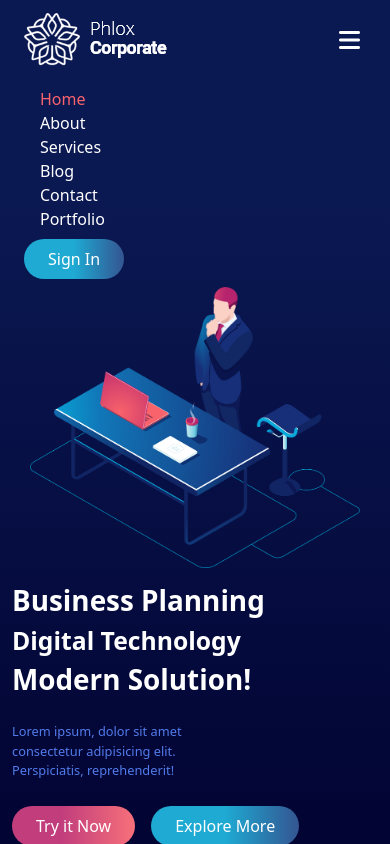
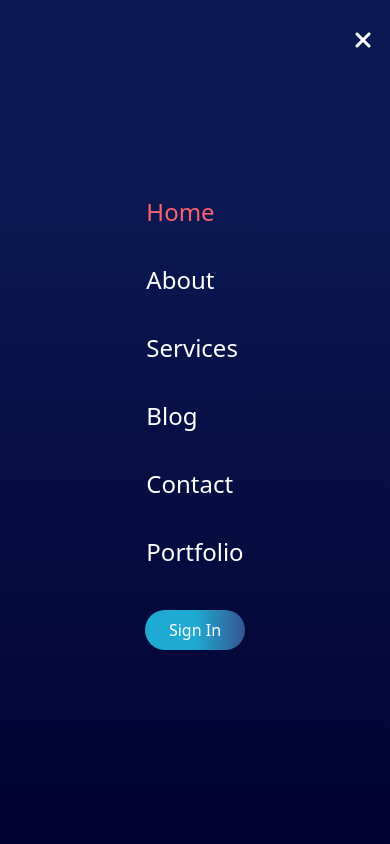
Before and after one commit to AntonioLoco/proj-html-vuejs, a Vue app: page / in a window 390 px wide. Both pictures are taken after a click on the button 349 px from the left and 39 px from the top of the page. Shown: the top 844 px of the page. Built offline with nearby package versions, Linux system fonts and the light colour scheme.

Commit message:
Fixed Hamburger menu

```diff
--- a/src/App.vue
+++ b/src/App.vue
@@ -22,5 +22,4 @@ export default{
 <style lang="scss">
 // Import General style
 @use "./styles/general.scss" as *;
-
 </style>
--- a/src/components/AppHeader.vue
+++ b/src/components/AppHeader.vue
@@ -18,8 +18,20 @@ export default{
         }
     },
     methods: {
+        toggleMenu(){
+            if(this.store.menuIsOpen){
+                this.closeMenu();
+            } else {
+                this.openMenu();
+            }
+        },
         openMenu(){
-            this.store.menuIsOpen = !this.store.menuIsOpen
+            this.store.menuIsOpen = true
+            document.body.classList.add("overflow-hidden")
+        },
+        closeMenu(){
+            this.store.menuIsOpen = false
+            document.body.classList.remove("overflow-hidden")
         }
     }
 }
@@ -27,12 +39,22 @@ export default{
 
 <template>
     <header id="home">
+        <div class="container-lg">
+            <AppNavbar :links="store.navigationLinks" :isOpen="store.menuIsOpen" @toggleMenu="toggleMenu" @linkClicked="closeMenu"/>
+        </div>
         <div class="container">
-            <AppNavbar :links="store.navigationLinks" :isOpen="store.menuIsOpen" @openMenu="openMenu"/>
             <AppJumbotron />
         </div>
     </header>
 </template>
 
 <style lang="scss" scoped>
+header{
+    position: relative;
+    z-index: 800;
+    .container-lg{
+        padding: 0;
+        position: relative;
+    }
+}
 </style>
--- a/src/components/AppNavbar.vue
+++ b/src/components/AppNavbar.vue
@@ -19,15 +19,17 @@ export default{
             <a class="navbar-brand">
                 <img src="../assets/img/white-logo-2.png" alt="Logo">
             </a>
-            <button class="hamburger-btn d-lg-none" @click="$emit('openMenu')">
-                <i class="fa-solid fa-bars"></i>
+            <button class="hamburger-btn d-lg-none" @click="$emit('toggleMenu')">
+                <i v-if="!isOpen" class="fa-solid fa-bars"></i>
+                <i v-else class="fa-solid fa-xmark"></i>
             </button>
-            <div class="navbar-navigation mt-3 mt-lg-0 d-lg-flex" :class="{'d-none' : !isOpen}">
+            <div class="navbar-navigation d-lg-flex" :class="{'d-none' : !isOpen}">
                 <ul class="navbar-link">
                     <li v-for="(link,index) in links" :key="index">
                         <a
                             :href="link.href"
                             :class="{ 'active' : link.active}"
+                            @click="$emit('linkClicked')"
                         >
                             {{link.name}}
                         </a>
@@ -68,17 +70,33 @@ export default{
         font-size: 1.5rem;
         border: none;
         background: none;
+        position: relative;
+        z-index: 999;
     }
 
 }
 
 @media screen and (max-width: 991px) {
     .navbar-navigation{
-        display: block;
         width: 100%;
+        height: 100vh;
+        position: absolute;
+        top: 0;
+        left: 0;
+        background: $background-header;
+        display: flex;
+        flex-direction: column;
+        align-items: center;
+        justify-content: center;
+        z-index: 900;
 
         .navbar-link{
             display: block;
+
+            li{
+                font-size: 1.5rem;
+                margin-bottom: 2rem;
+            }
         }
     }
 }
```
